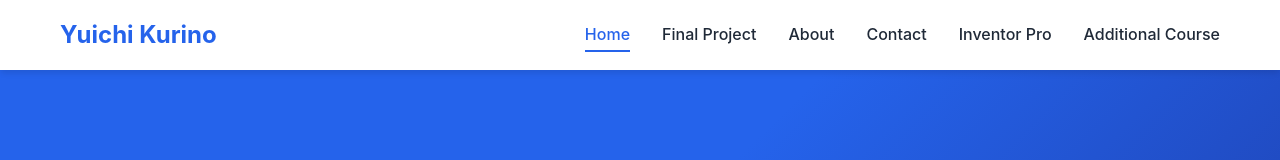
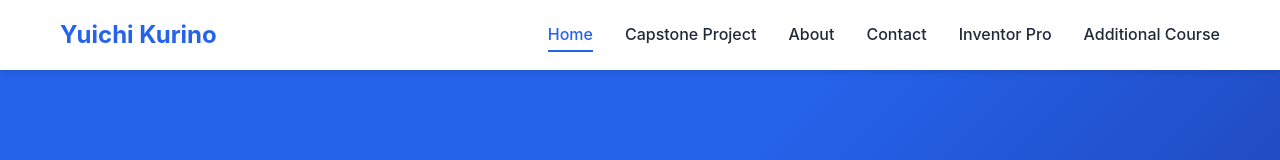
Before and after one commit to Yuichi-Kurino/profile, a plain HTML site: page index.html in a window 1280 px wide. Shown: the top 160 px of the page. Drawn offline with Linux system fonts and the light colour scheme.

Commit message:
Update index.html

```diff
--- a/index.html
+++ b/index.html
@@ -18,7 +18,7 @@
             <a href="index.html" class="nav-link active">Home</a>
           </li>
           <li class="nav-item">
-            <a href="final-project.html" class="nav-link">Final Project</a>
+            <a href="final-project.html" class="nav-link">Capstone Project</a>
           </li>
           <li class="nav-item">
             <a href="about.html" class="nav-link">About</a>
```
